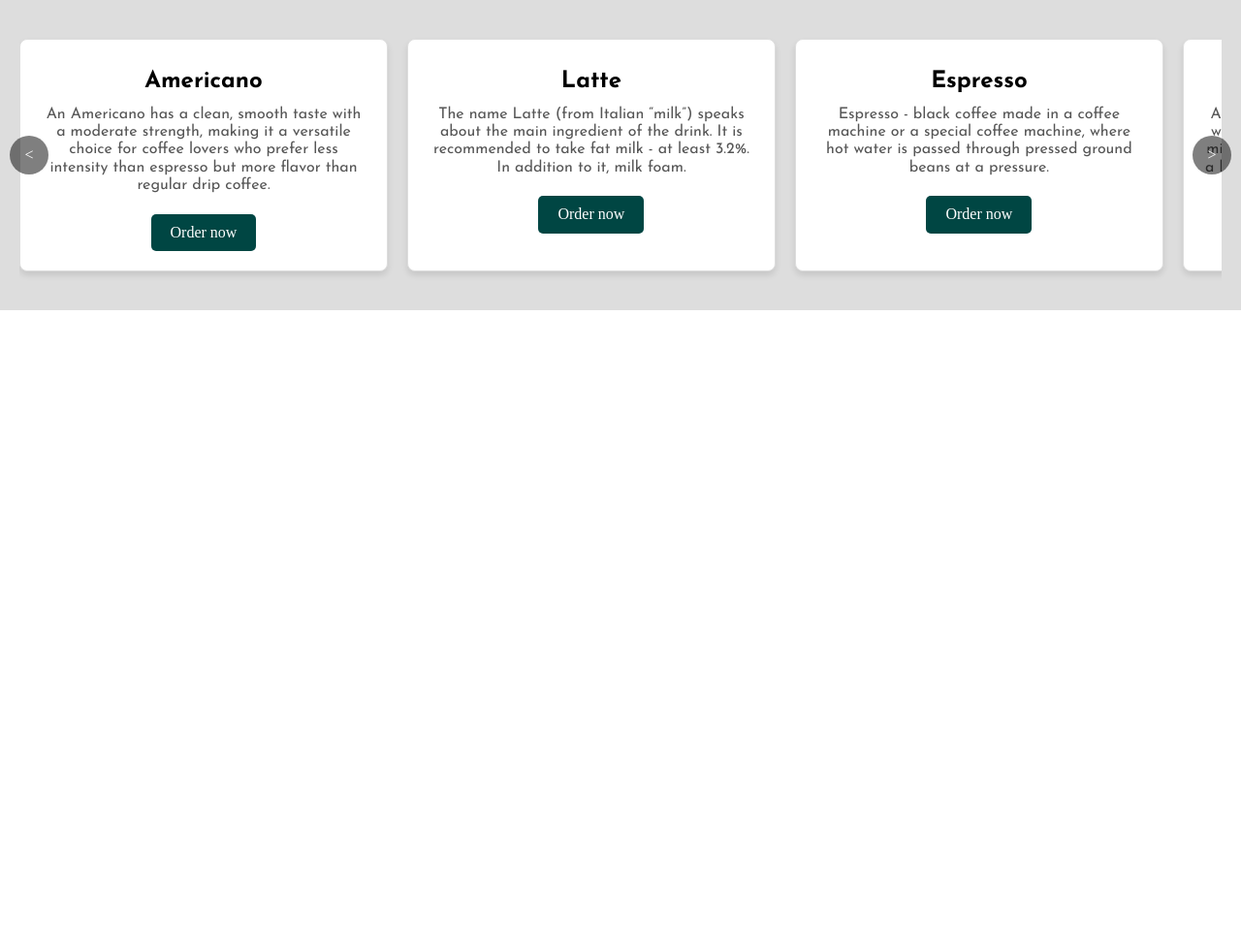
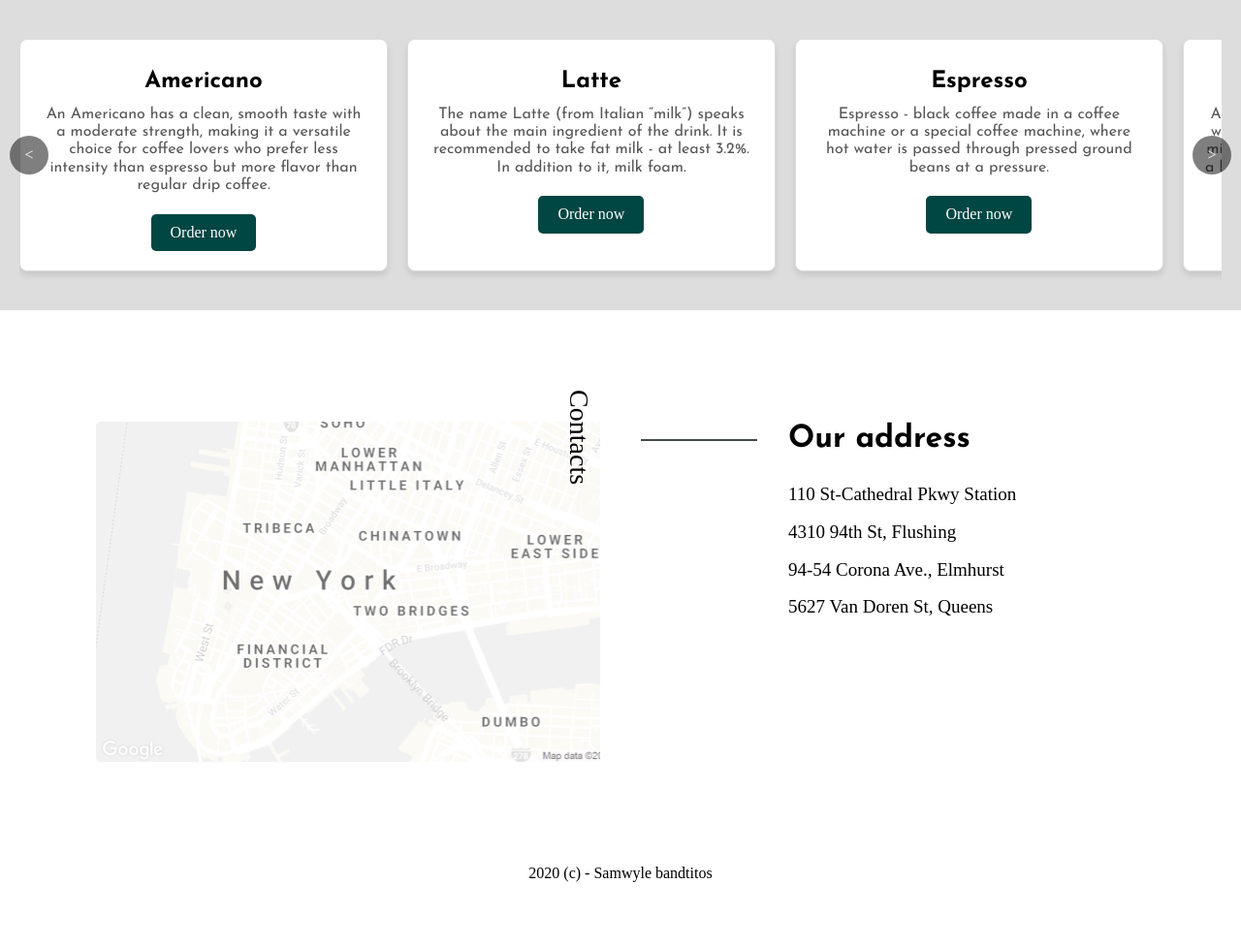
Before and after one commit to Polindrom6/team-project-1, a website: page index.html in a window 1280 px wide. Shown: the whole page at 97% size. Before the commit the page ends 800 px from the top, so only its background shows below. Drawn offline with nearby package versions, Linux system fonts and the light colour scheme; files that its build step writes are made by us from their sources; a web font is replaced by a local one.

Commit message:
feat: and link

```diff
--- a/assets/sass/app.scss
+++ b/assets/sass/app.scss
@@ -1,5 +1,6 @@
 @use "abstracts/variables";
 @use "abstracts/mixin";
 @use "components/carousel";
+@use "components/footer";
 
 // team-project-1\assets\sass\app.scss
--- /dev/null
+++ b/assets/sass/components/footer.scss
@@ -0,0 +1,130 @@
+.footer {
+  display: flex;
+  flex-direction: column;
+  gap: 7vw;
+  padding: 9vw 0 4vw 0px;
+
+  &__image {
+    position: relative;
+    background: url("../img/footer/map.png");
+
+    &-text {
+      position: absolute;
+      right: 0;
+      font-family: Cedarville Cursive;
+      font-size: 28px;
+      transform: rotate(90deg) translateY(-85%);
+
+      @media screen and (max-width: 1024px) {
+        display: none;
+      }
+    }
+  }
+
+  &__line {
+    padding-top: 18px;
+    @media screen and (max-width: 1024px) {
+      display: none;
+    }
+
+    &::before {
+      display: block;
+      content: "";
+      height: 2px;
+      width: 120px;
+      background-color: #444a4a;
+    }
+  }
+
+  &__inner {
+    font-size: 19px;
+    display: flex;
+    gap: 32px;
+
+    @media screen and (max-width: 1024px) {
+      justify-self: center;
+    }
+  }
+
+  &__text {
+    display: flex;
+    flex-direction: column;
+    gap: 27px;
+
+    @media screen and (max-width: 1024px) {
+      text-align: center;
+    }
+  }
+
+  &__addresses {
+    display: flex;
+    flex-direction: column;
+    gap: 17px;
+    font-family: Alegreya Sans;
+    font-weight: 400;
+
+    p {
+      margin: 0;
+
+      @media screen and (max-width: 1024px) {
+        &:nth-child(3),
+        &:nth-child(4) {
+          display: none;
+        }
+      }
+    }
+  }
+
+  &__button {
+    display: none;
+    align-items: center;
+    gap: 15px;
+    background: #fff;
+    border: none;
+    box-shadow: 0px 4px 10px #00000024;
+    padding: 16px 18px;
+    border-radius: 5px;
+    font-family: "Josefin Sans";
+    font-weight: 700;
+    font-size: 16px;
+
+    @media screen and (max-width: 1024px) {
+      display: flex;
+    }
+
+    &::after {
+      display: block;
+      content: "";
+      background: url("../img/footer/arrow.svg") no-repeat;
+      height: 8px;
+      width: 25px;
+    }
+  }
+
+  &__copyright {
+    text-align: center;
+  }
+}
+.container {
+  max-width: 1083px;
+  margin: 0 auto;
+  width: 100%;
+
+  &-grid {
+    display: grid;
+    grid-template-columns: 1fr 1fr;
+    grid-template-rows: 351px;
+    gap: 42px;
+
+    @media screen and (max-width: 1024px) {
+      grid-template-columns: 1fr;
+      justify-content: center;
+    }
+  }
+}
+
+.title {
+  font-family: Josefin Sans;
+  font-weight: 700;
+  font-size: 32px;
+}
--- a/index.html
+++ b/index.html
@@ -103,6 +103,34 @@
     </div>
     <!-- carousel end Полина -->
     <!-- footer start Анастасия -->
+    <footer class="footer">
+      <div class="container container-grid">
+        <div class="footer__image">
+          <span class="footer__image-text">Contacts</span>
+        </div>
+
+        <div class="footer__inner">
+          <div class="footer__line"></div>
+
+          <div class="footer__text">
+            <span class="title">Our address</span>
+
+            <div class="footer__addresses">
+              <p>110 St-Cathedral Pkwy Station</p>
+              <p>4310 94th St, Flushing</p>
+              <p>94-54 Corona Ave., Elmhurst</p>
+              <p>5627 Van Doren St, Queens</p>
+            </div>
+
+            <button class="footer__button">
+              <span>See more address</span>
+            </button>
+          </div>
+        </div>
+      </div>
+
+      <p class="footer__copyright">2020 (c) - Samwyle bandtitos</p>
+    </footer>
     <!-- footer end Анастасия -->
   </body>
 </html>
```
